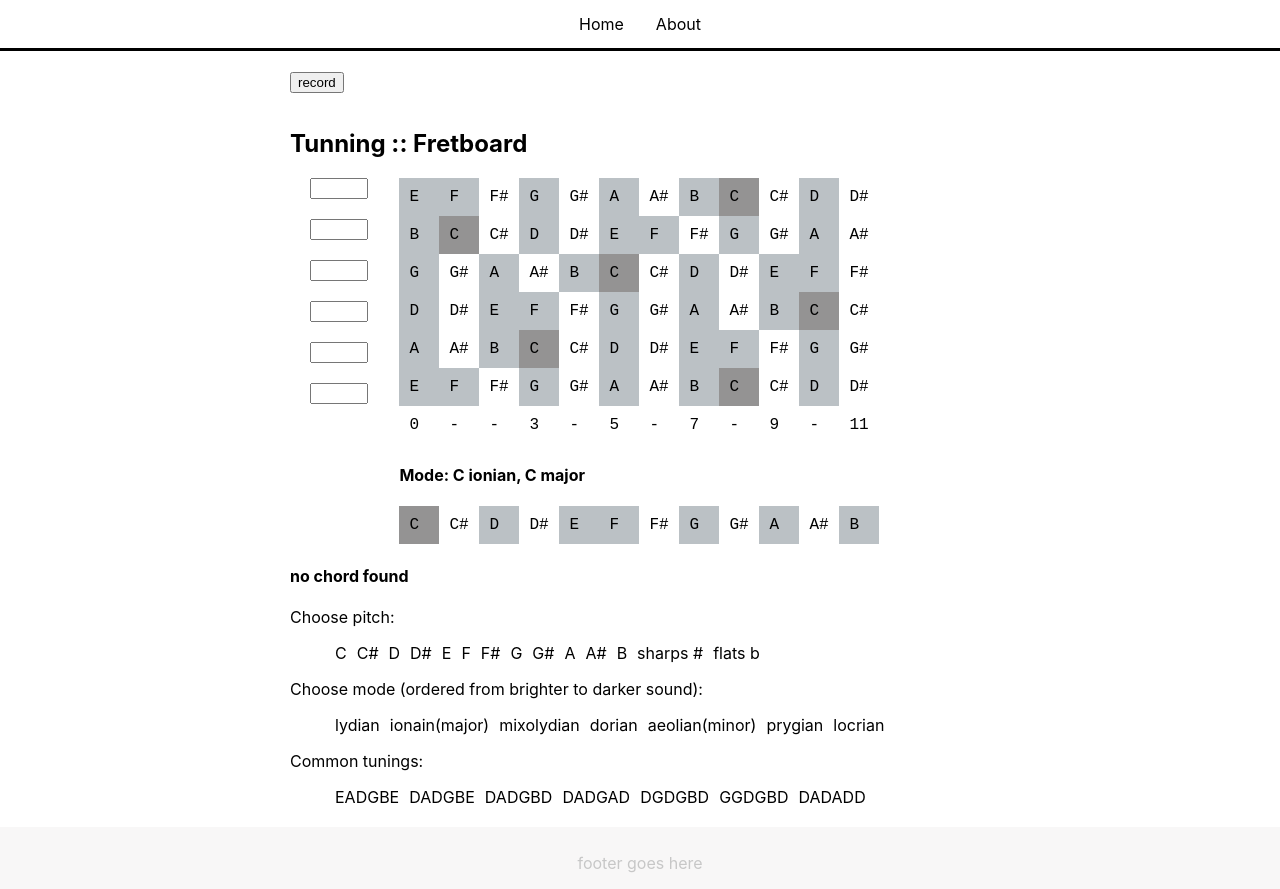
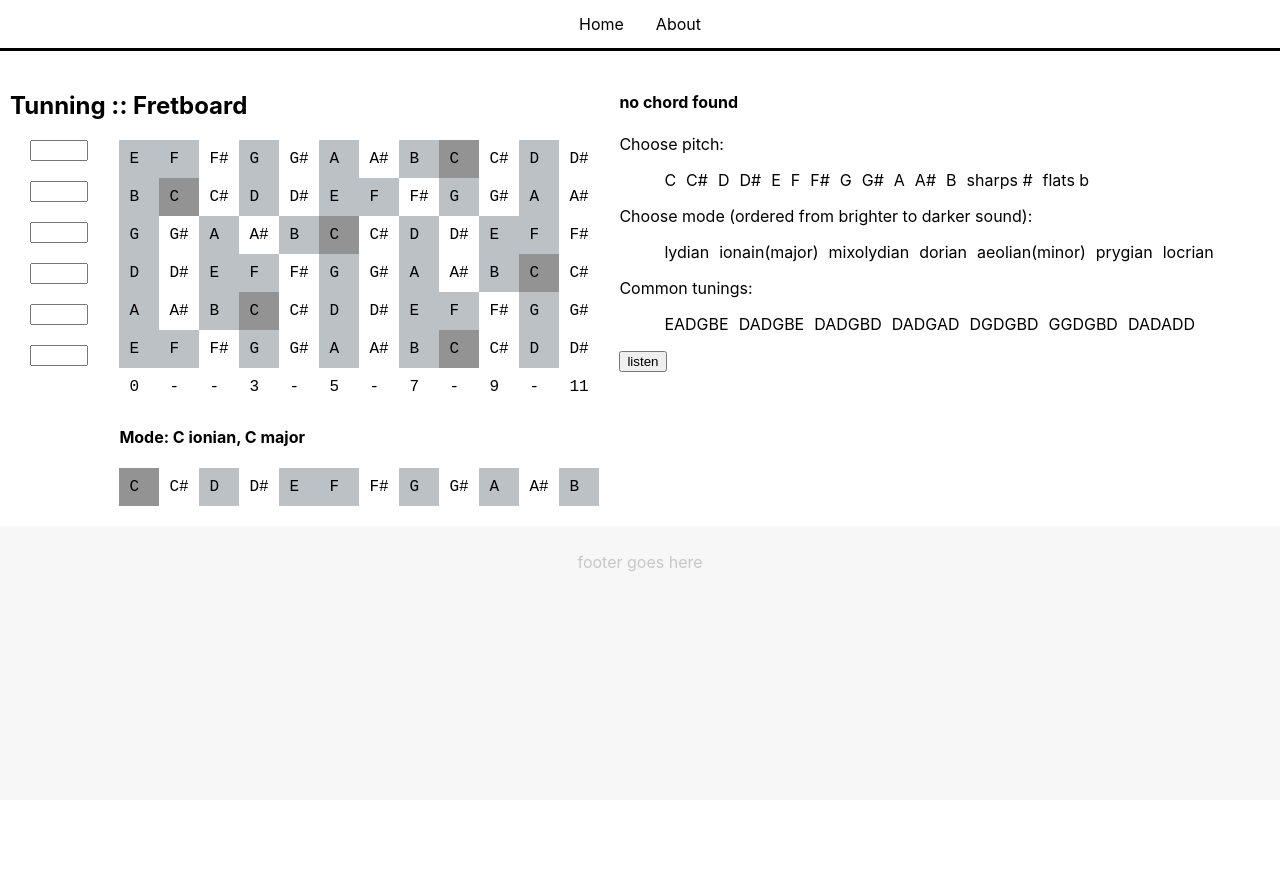
Before and after one commit to edric-m/react-project, a React (Create React App) app: page / in a window 1280 px wide. After the commit the page ends 800 px from the top, so only its background shows below. Built offline with nearby package versions, Linux system fonts and the light colour scheme; no server answers.

Commit message:
version before interface redesign

```diff
--- a/src/App.css
+++ b/src/App.css
@@ -25,9 +25,11 @@
 
 /*-----------Body---------------------*/
 #page-content {
-  max-width: 700px;
+  /*max-width: 700px;*/
   margin: auto;
   padding-top: 20px;
+  padding-left: 10px;
+  display: flex;
 }
 
 /*-----------Nav bar styles-------------*/
@@ -71,6 +73,12 @@ footer {
 /*-----------guitar---------------*/
 .guitar {
   display: inline-flex;
+  padding-right: 20px;
+}
+
+/*--------app functions ----------*/
+.appFunctions {
+  display: block;
 }
 
 /*----------- fretboard -------------*/
@@ -125,3 +133,8 @@ footer {
   background-color: rgb(187, 193, 197);
   cursor: pointer;
 }
+
+/*----------note-listener ------------*/
+.note-listener {
+  max-width: 10px; /*TODO: the value doesn't seem to effect the class*/
+}
--- a/src/components/audioIn.js
+++ b/src/components/audioIn.js
@@ -23,6 +23,7 @@ let notes = [
     {note : "A#", freq : 116.541, powerTotal : 0},//58.2705},
     {note : "B", freq : 123.471, powerTotal : 0}//61.7354}
 ];
+let foundNotes = [];
 
 function recordingReady(e) {
     if (e.data.size > 0) {
@@ -106,6 +107,7 @@ class AudioIn extends React.Component {
     constructor(props) {
         super(props);
         this.state = {
+            button : "listen",
             recording : false,
             results : [],
             clockGetData : null,
@@ -143,15 +145,19 @@ class AudioIn extends React.Component {
                         maxIdx = i;
                     }
                 }
+
+                //add decay to power
+                for (let i = 0; i < 12; i++ ) {
+                    notes[i].powerTotal = notes[i].powerTotal * 0.8; //TODO: sort of works, improve this, faster is better
+                }
+
                 this.setState({results : JSON.stringify(notes[maxIdx]) +
                     JSON.stringify(notes[secondIdx]) +
                     JSON.stringify(notes[thirdIdx]) +
                     JSON.stringify(notes[fourthIdx])});
 
-                //add decay to power
-                for (let i = 0; i < 12; i++ ) {
-                    notes[i].powerTotal = notes[i].powerTotal * 0.8; //TODO: sort of works, improve this, faster is better
-                }
+                foundNotes = [notes[maxIdx].note, notes[secondIdx].note, notes[thirdIdx].note];
+                this.props.chooseNote(foundNotes);
 
             } catch (e) {
                 console.log("error", e.message);
@@ -213,6 +219,8 @@ class AudioIn extends React.Component {
                 this.displayNotes(true);
                 this.forceUpdate(); //remove?
             }, 500);
+
+            this.setState({button: "stop"});
         } else {
             console.log("end");
             recorder.stop();
@@ -236,13 +244,15 @@ class AudioIn extends React.Component {
                 {note : "A#", freq : 29.14, powerTotal : 0},//58.2705},
                 {note : "B", freq : 30.87, powerTotal : 0}//61.7354}
             ];
+
+            this.setState({button: "listen"});
         }
     }
 
     render() {
         return (
             <>
-            <button onClick={(e) => this.listen()}>record</button>
+            <button onClick={(e) => this.listen()}>{this.state.button}</button>
             <p>{this.state.results}</p>
             </>
         );
--- a/src/pages/HomePage.js
+++ b/src/pages/HomePage.js
@@ -42,8 +42,6 @@ class HomePage extends React.Component {
     render() {
         return (
             <>
-            <AudioIn />
-
             <div className="guitar">
                 <div>
                     <h2>Tunning   :</h2>
@@ -61,6 +59,7 @@ class HomePage extends React.Component {
                 </div>
             </div>
 
+            <div className="appFunctions">
                 <h4><Chord notes={this.state.chord} /></h4>
                 <p>{this.state.chord.toString()}</p>
 
@@ -104,9 +103,14 @@ class HomePage extends React.Component {
                     <li onClick={(e) => this.chooseTuning(["G","G","D","G","B","D"])}>GGDGBD</li>
                     <li onClick={(e) => this.chooseTuning(["D","A","D","A","D","D"])}>DADADD</li>
                 </ul>
+
+                <div className="note-listener">
+                    <AudioIn chooseNote={this.chooseChord} />
+                </div>
+
+            </div>
+
             </>
-
-
         )
     }
 }
```
Lines whose indentation alone changed are shown as unchanged.
